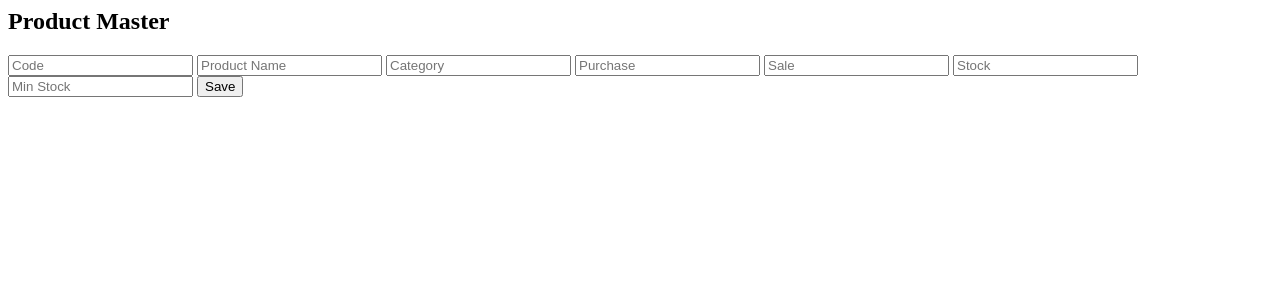
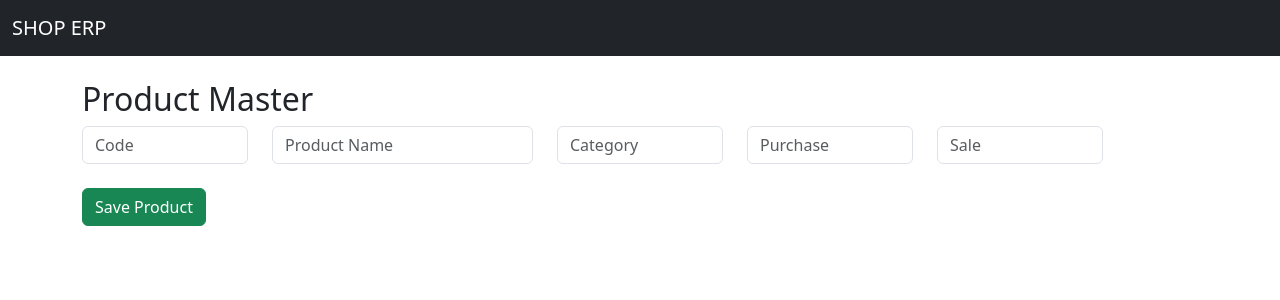
Before and after one commit to ranveersinghmssl1-source/SHOP-ERP, a Flask app: page /products in a window 1280 px wide. Shown: the top 300 px of the page. Run offline with Flask 3, Linux system fonts and the light colour scheme.

Commit message:
Update products.html

```diff
--- a/templates/products.html
+++ b/templates/products.html
@@ -1,21 +1,51 @@
+{% extends 'layout.html' %}
+
+{% block content %}
+
 <h2>Product Master</h2>
 
 <form method="POST" action="/add_product">
 
-<input name="product_code" placeholder="Code">
+<div class="row">
 
-<input name="product_name" placeholder="Product Name">
+<div class="col-md-2">
+<input class="form-control"
+name="product_code"
+placeholder="Code">
+</div>
 
-<input name="category" placeholder="Category">
+<div class="col-md-3">
+<input class="form-control"
+name="product_name"
+placeholder="Product Name">
+</div>
 
-<input name="purchase_price" placeholder="Purchase">
+<div class="col-md-2">
+<input class="form-control"
+name="category"
+placeholder="Category">
+</div>
 
-<input name="sale_price" placeholder="Sale">
+<div class="col-md-2">
+<input class="form-control"
+name="purchase_price"
+placeholder="Purchase">
+</div>
 
-<input name="stock_qty" placeholder="Stock">
+<div class="col-md-2">
+<input class="form-control"
+name="sale_price"
+placeholder="Sale">
+</div>
 
-<input name="min_stock" placeholder="Min Stock">
+</div>
 
-<button type="submit">Save</button>
+<br>
+
+<button class="btn btn-success">
+Save Product
+</button>
 
 </form>
+
+{% endblock %}
```
